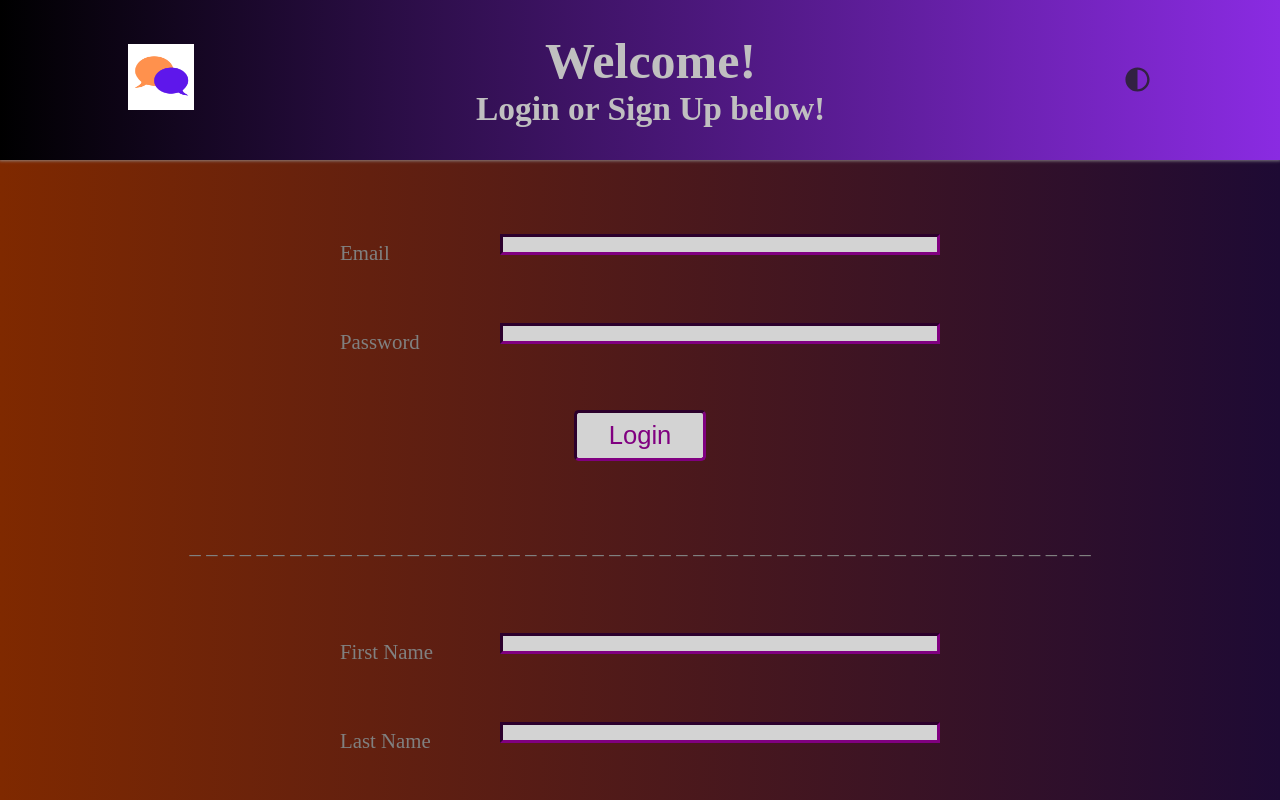
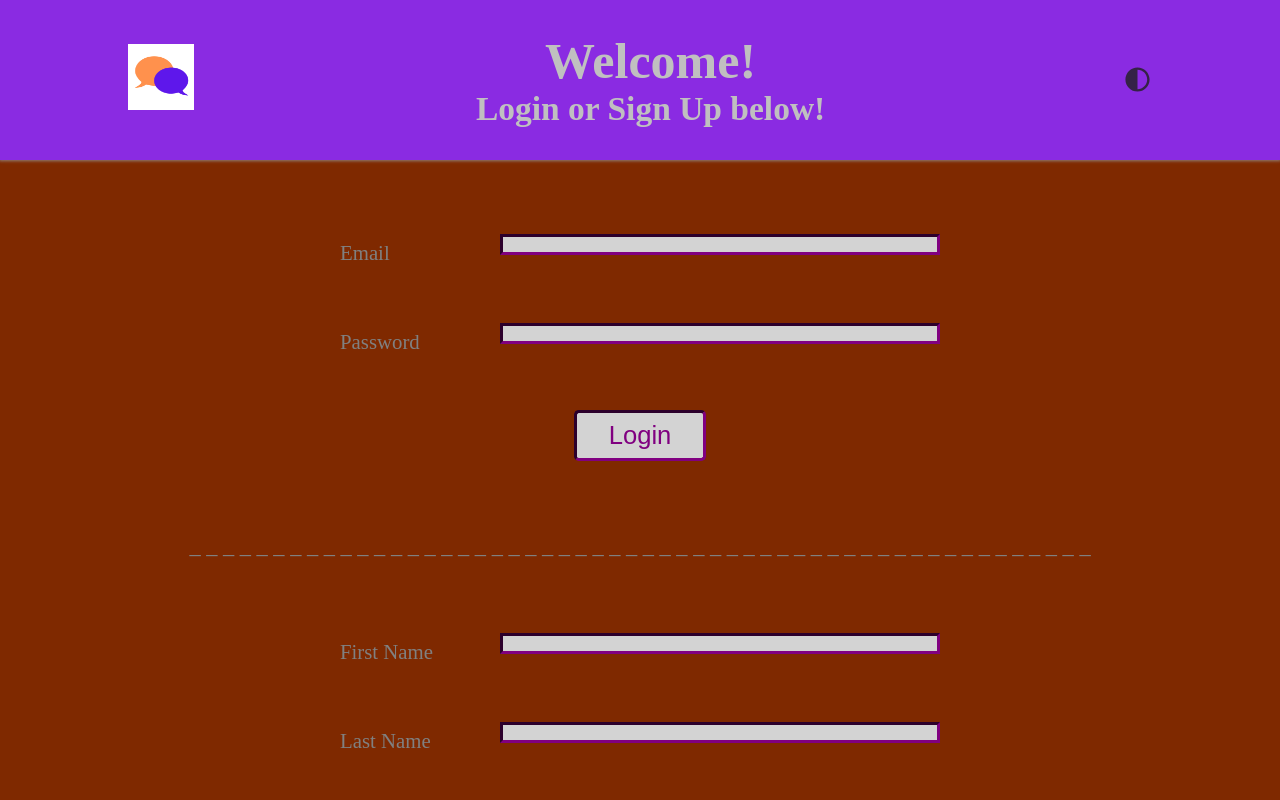
Before and after one commit to ebrest993/FamFilter, a React (Vite) app in the folder client/: page / in a window 1280 px wide. Shown: the top 800 px of the page. Built offline with nearby package versions, Linux system fonts and the light colour scheme.

Commit message:
changed header color

```diff
--- a/client/src/App.jsx
+++ b/client/src/App.jsx
@@ -14,9 +14,6 @@ import Signup from './components/Signup';
 import Auth from './utils/auth'
 
 import { useStoreContext } from "./utils/store-context";
-// import { THEME_TOGGLE } from "./utils/actions";
-// import darkToggle from "./assets/images/dark-toggle.svg";
-
 
 import './app.scss';
 
@@ -40,8 +37,6 @@ const client = new ApolloClient({
 });
 
 function App() {
-  // const theme = useStoreContext("theme");
-  // <div className={`body-theme__${theme.dark ? "dark" : "light"}`}>
   return (
 
     <ApolloProvider client={client}>
--- a/client/src/components/Nav/style.scss
+++ b/client/src/components/Nav/style.scss
@@ -11,11 +11,13 @@ header {
     }
 
     &.header-theme__light {
-        background-image: linear-gradient(to right, black , blueviolet);
+        // background-image: linear-gradient(to right, black , blueviolet);
+        background-color: blueviolet;
     }
 
     &.header-theme__dark {
-        background-image: linear-gradient(to right, black , indigo);
+        // background-image: linear-gradient(to right, black , indigo);
+        background-color: indigo;
         color: #AAA;
 
         nav {
--- a/client/src/index.scss
+++ b/client/src/index.scss
@@ -6,5 +6,6 @@ body {
   margin: 0;
   padding: 0;
   font-size: calc(12pt + 0.5vw);
-  background-image: linear-gradient(to right, #7f2900 ,#1e0a34 );
+  // background-image: linear-gradient(to right, #7f2900 ,#1e0a34 );
+  background-color: #7f2900;
 }
```
